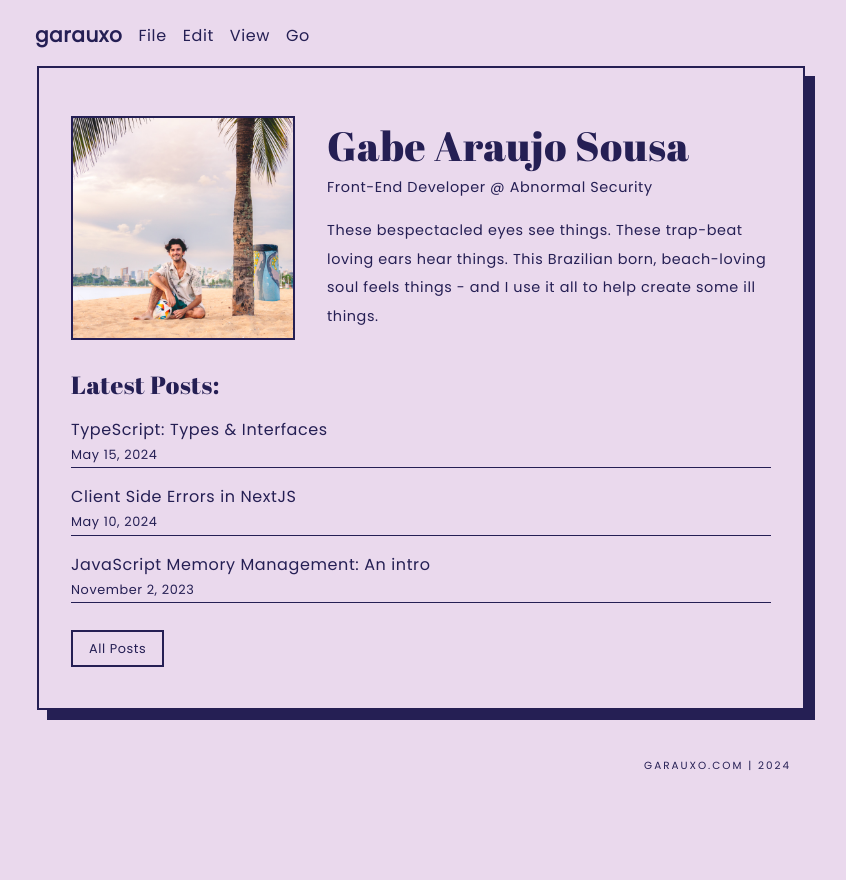
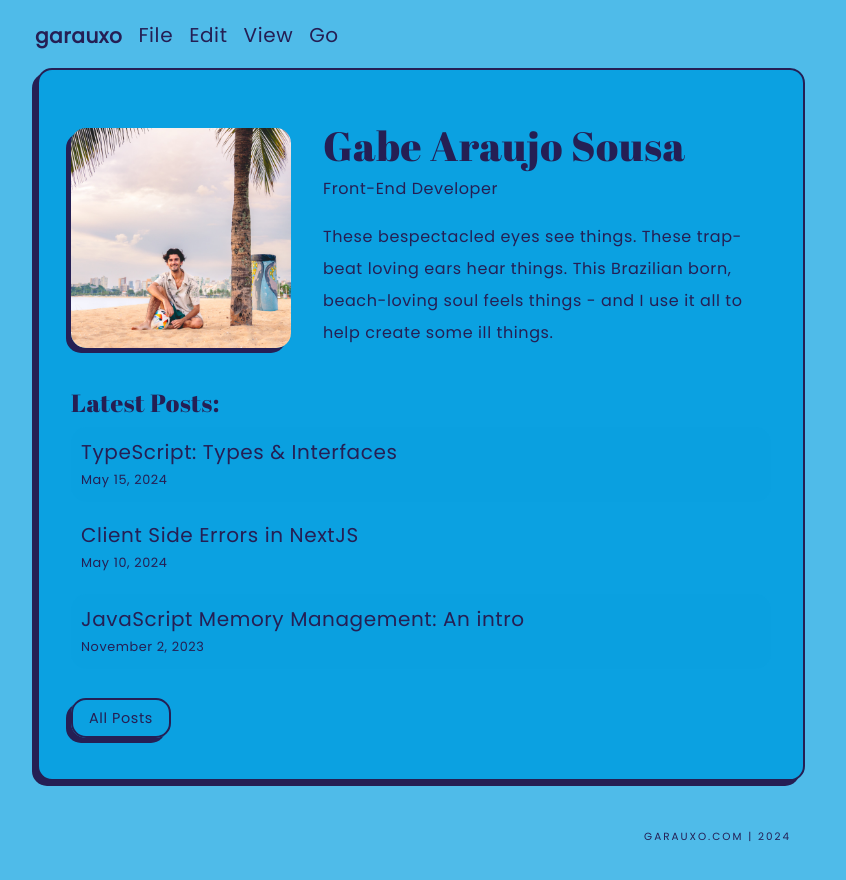
Before and after one commit to developer-gabe/nextjs-project, a Next.js app: page / in a window 1280 px wide. Shown: the top 880 px of the page, without its empty margins (219-1065 px from the left). Before the commit the page ends 826 px from the top, so only its background shows below. Built offline with nearby package versions, Linux system fonts and the light colour scheme; a small style sheet from the web is missing.

Commit message:
minor send

```diff
--- a/components/bio.jsx
+++ b/components/bio.jsx
@@ -5,7 +5,7 @@ class Bio extends Component {
 		super(props);
 		this.state = {
 			name: "Gabe Araujo Sousa",
-			title: "Front-End Developer @ Abnormal Security",
+			title: "Front-End Developer",
 			bio: "These bespectacled eyes see things. These trap-beat loving ears hear things. This Brazilian born, beach-loving soul feels things - and I use it all to help create some ill things.",
 			image: "/images/gabe.jpg",
 		};
--- a/package.json
+++ b/package.json
@@ -17,6 +17,8 @@
     "react-dom": "18.2.0",
     "remark": "^14.0.2",
     "remark-html": "^15.0.2",
-    "remark-prism": "^1.3.6"
+    "remark-prism": "^1.3.6",
+    "tailwindcss": "^4.1.10",
+    "tw-animate-css": "^1.3.4"
   }
 }
--- a/styles/blog-list.css
+++ b/styles/blog-list.css
@@ -7,8 +7,15 @@
 }
 
 .blog-list li{
-padding: .5rem 0 0 0;
-border-bottom: 1px solid var(--primary-color);
+padding: .5rem;
+border: 2px solid transparent;
+border-radius: 15px;
+transition: all 100ms ease-in-out;
+/* border-bottom: 1px solid var(--primary-color); */
+}
+
+.blog-list li:nth-child(odd) {
+	background-color: var(--secondary-background-color);
 }
 
 .blog-list a {
@@ -17,8 +24,8 @@ border-bottom: 1px solid var(--primary-color);
 	font-weight: 500;;
 }
 
-.blog-list a:hover {
-	text-decoration: underline;
+.blog-list li:hover {
+	border: 2px solid var(--primary-color);
 }
 
 .blog-list__section {
--- a/styles/globals.css
+++ b/styles/globals.css
@@ -15,7 +15,8 @@
 	--tertiary-color: #ead9ed;
 	--quaternary-color: #120f09;
 	--quinary-color: #251f54;
-	--background-color: #ead9ed;
+	--background-color: #0ba1e1;
+	--secondary-background-color: #0ba1e1b7;
 	--background-color-dark: #120f09;
 	--link-color: #251f54;
 	--link-hover-color: #fec8a0;
@@ -27,6 +28,8 @@
 	--button-text-hover-color: var(--secondary-color);
 	--button-background-color: transparent;
 	--button-background-hover-color: #251f54;
+	--box-shadow: -5px 5px var(--primary-color);
+	--box-shadow-secondary: 0px 0px var(--primary-color);
 	}
 
 	/* Global Styles */
@@ -34,17 +37,21 @@
 	margin: auto;
 	padding: 0.25rem;
 	font-family: 'Poppins', sans-serif;
-	background-color: var(--background-color);
+	font-size: 1.25rem;
+	background-color: var(--secondary-background-color);
 	color: var(--primary-color);
 	letter-spacing: 0.6px;
 	}
 
 	img {
-	border: 2px solid var(--primary-color);
+	border: 0px solid var(--primary-color);
+	border: 0px solid var(--primary-color);
+	border-radius: 15px;
+	box-shadow: var(--box-shadow);
 	}
 
 	h1, h2, h3, h4, h5, h6 {
-	font-family: 'Abril Fatface', serif;
+	font-family: 'Abril Fatface', sans-serif;
 	}
 
 	h1 {
@@ -67,7 +74,7 @@
 	}
 
 	p {
-	font-size: 0.9rem;
+	font-size: 1rem;
 	font-weight: 400;
 	line-height: 2;
 	}
@@ -94,8 +101,9 @@
 	.single-photography-page,
 	.Lab {
 	border: 2px solid var(--primary-color);
+	border-radius: 15px;
 	padding: 2rem;
-	box-shadow: 10px 10px var(--primary-color);
+	box-shadow: var(--box-shadow);
 	background-color: var(--background-color);
 	max-width: 700px;
 	margin: auto;
@@ -115,7 +123,14 @@
 	}
 
 	.menu-item {
-	padding-right: 1rem;
+	margin-right: 1rem;
+	border-bottom: 2px solid transparent;
+	width: fit-content;
+	transition: border-bottom 100ms ease-in-out;
+	}
+
+	.menu-item:hover {
+	border-bottom: 2px solid var(--primary-color);
 	}
 
 	.dropdown {
@@ -123,7 +138,8 @@
 	top: 2.5rem;
 	border: 2px solid var(--primary-color);
 	background-color: var(--background-color);
-	box-shadow: 2px 2px var(--primary-color);
+	box-shadow: var(--box-shadow);
+	border-radius: 15px;
 	transform-origin: top left;
 	animation: slideDown 100ms ease-in-out;
 	}
@@ -183,8 +199,9 @@ footer {
 	.search-input {
 	width: 90%;
 	padding: 1rem;
-	background: var(--secondary-color);
+	background: var(--background-color);
 	border: 2px solid var(--primary-color);
+	border-radius: 15px;
 	color: var(--primary-color);
 	font-size: 1rem;
 	}
@@ -215,15 +232,19 @@ footer {
 	background: transparent;
 	color: var(--button-text-color);
 	border: 2px solid var(--button-border-color);
-	padding: 0.5rem 1rem;
-	font-size: 0.8rem;
-	transition: all ease-in-out 40ms;
+	box-shadow: var(--box-shadow);
+	border-radius: 15px;
+	padding: 8px 16px;
+	font-size: 0.9rem;
+	transition: all ease-in-out 100ms;
 	}
 
+
+
 	.button:hover {
-	color: var(--button-text-hover-color);
-	background: var(--button-background-hover-color);
+
 	border: 2px solid var(--button-border-hover-color);
+	box-shadow: var(--box-shadow-secondary);
 	}
 
 	.tags.button {
```
Also changed, not shown: 1 other file (tests, documents, lock files or other folders).
